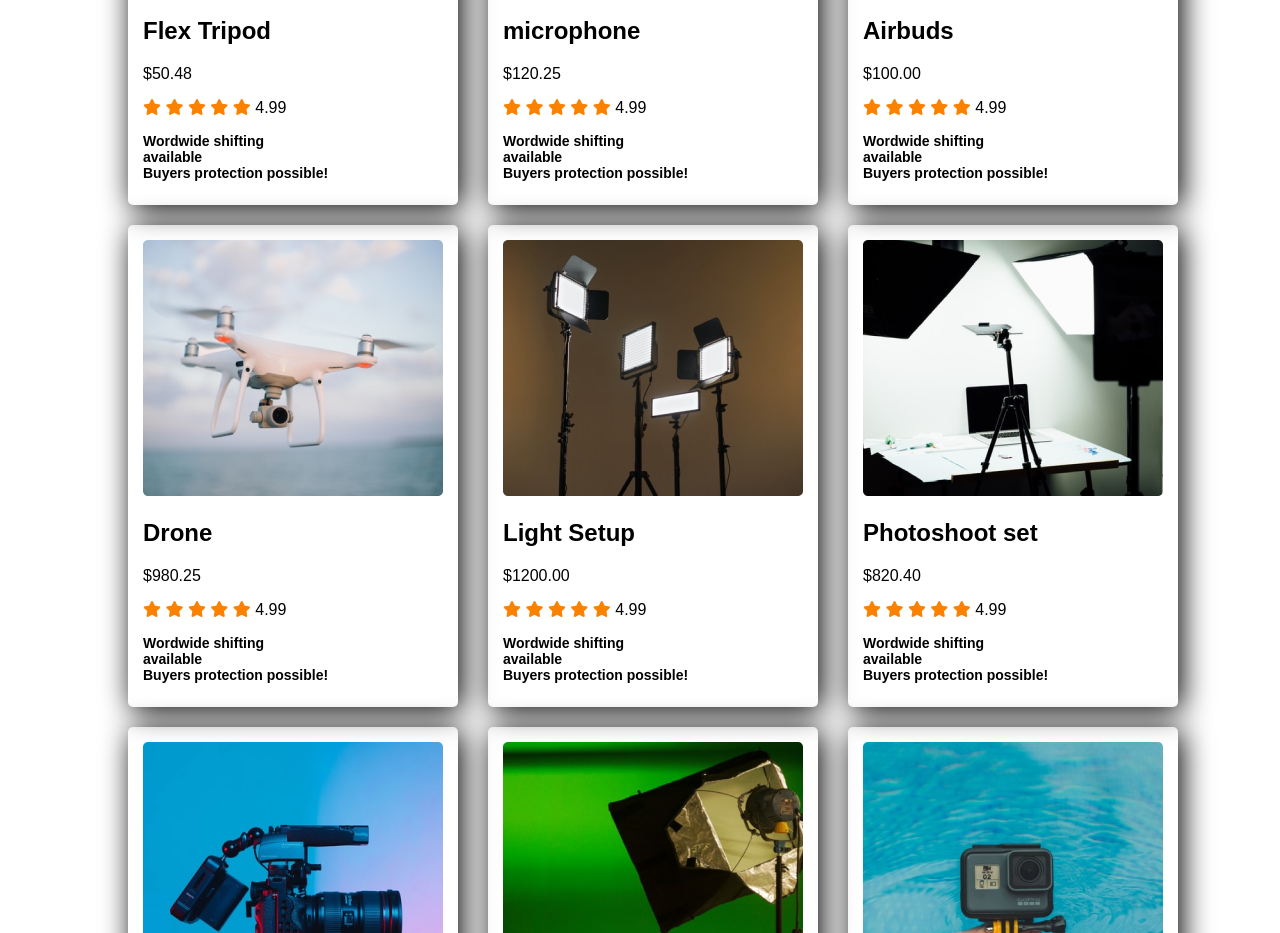
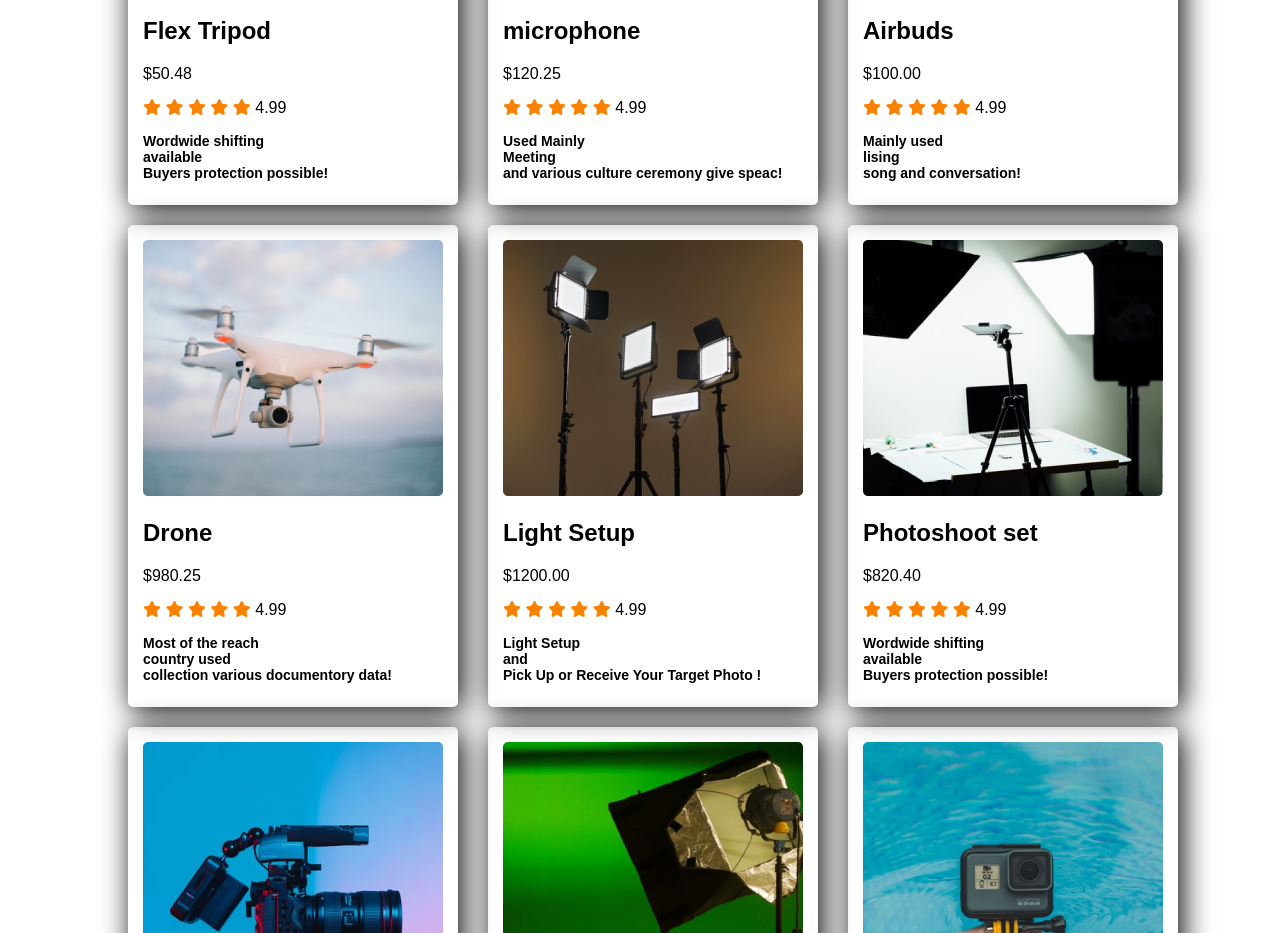
Before and after one commit to Nurjahaniqra/SecondAssignmentinfluencer-gear, a plain HTML site: page index.html in a window 1280 px wide. Shown: the part 921-1854 px from the top of the page. Drawn offline with Linux system fonts and the light colour scheme.

Commit message:
final commit

```diff
--- a/index.html
+++ b/index.html
@@ -133,9 +133,9 @@
                     <span>4.99</span>
                     </p>
                     <p class="paratag">
-                        <span>Wordwide shifting</span><br>
-                        <span>available</span><br>
-                        <span>Buyers protection possible!</span>
+                        <span>Used Mainly</span><br>
+                        <span>Meeting</span><br>
+                        <span>and various culture ceremony give speac!</span>
                     </p>
                 </div>
                 </div>
@@ -158,9 +158,9 @@
                     <span>4.99</span>
                     </p>
                     <p class="paratag">
-                        <span>Wordwide shifting</span><br>
-                        <span>available</span><br>
-                        <span>Buyers protection possible!</span>
+                        <span>Mainly used</span><br>
+                        <span>lising</span><br>
+                        <span>song and conversation!</span>
                     </p>
                 </div>
                 </div>
@@ -183,9 +183,9 @@
                     <span>4.99</span>
                     </p>
                     <p class="paratag">
-                        <span>Wordwide shifting</span><br>
-                        <span>available</span><br>
-                        <span>Buyers protection possible!</span>
+                        <span>Most of the reach</span><br>
+                        <span>country used</span><br>
+                        <span>collection various documentory data!</span>
                     </p>
                 </div>
                 </div>
@@ -208,9 +208,9 @@
                     <span>4.99</span>
                     </p>
                     <p class="paratag">
-                        <span>Wordwide shifting</span><br>
-                        <span>available</span><br>
-                        <span>Buyers protection possible!</span>
+                        <span>Light Setup</span><br>
+                        <span>and</span><br>
+                        <span>Pick Up or Receive Your Target Photo !</span>
                     </p>
                 </div>
                 </div>
```
